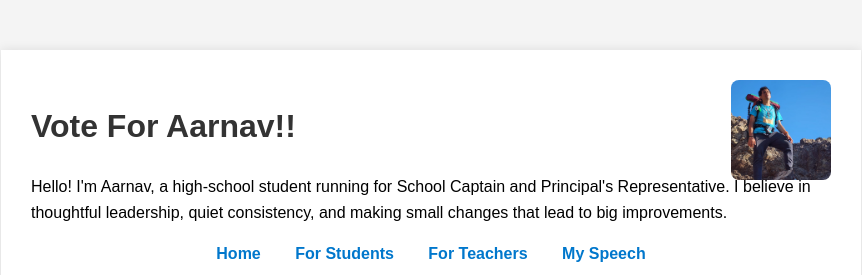
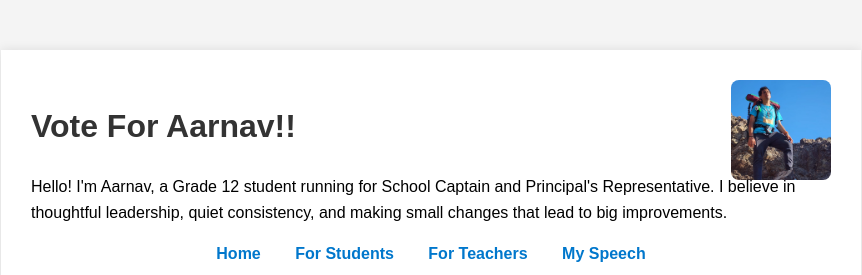
Before and after one commit to Cephenium/Vote-for-Aarnav, a plain HTML site: page index.html in a window 1280 px wide. Shown: the top 275 px of the page, without its empty margins (209-1071 px from the left). Drawn offline with Linux system fonts and the light colour scheme.

Commit message:
Update index.html

```diff
--- a/index.html
+++ b/index.html
@@ -60,7 +60,7 @@
   <div class="container">
     <img src="myimage.jpg" alt="My photo" class="profile-pic">
     <h1>Vote For Aarnav!!</h1>
-    <p>Hello! I'm Aarnav, a high-school student running for School Captain and Principal's Representative. I believe in thoughtful leadership, quiet consistency, and making small changes that lead to big improvements.</p>
+    <p>Hello! I'm Aarnav, a Grade 12 student running for School Captain and Principal's Representative. I believe in thoughtful leadership, quiet consistency, and making small changes that lead to big improvements.</p>
 
     <nav>
       <a href="index.html">Home</a>
```
